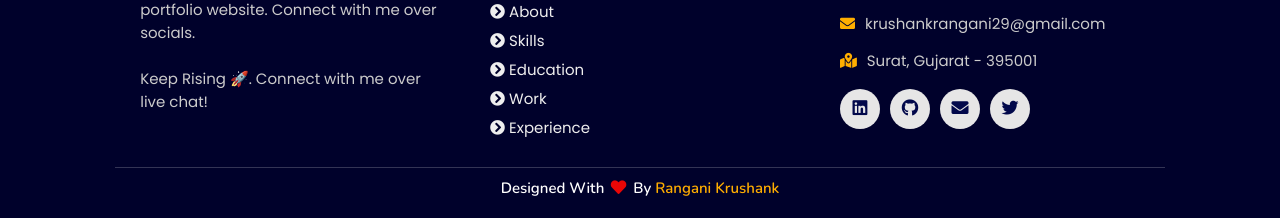
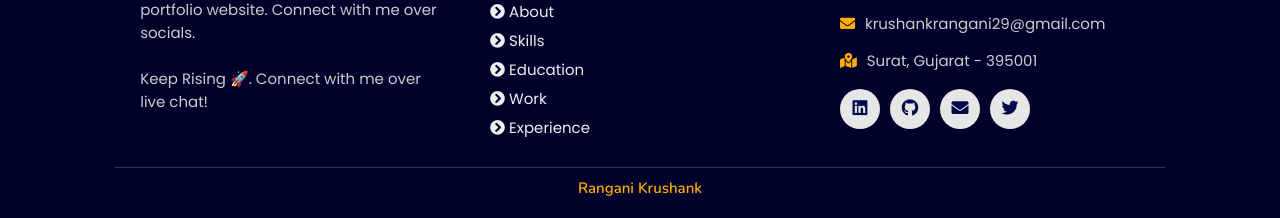
Before and after one commit to ranganikrushank/ranganikrushankportfolio, a plain HTML site: page index.html in a window 1280 px wide. Shown: the part 6221-6439 px from the top of the page. Drawn offline with nearby package versions, Linux system fonts and the light colour scheme.

Commit message:
Update index.html

```diff
--- a/index.html
+++ b/index.html
@@ -370,7 +370,7 @@
       </div>
   </div>
 
-  <h1 class="credit">Designed with <i class="fa fa-heart pulse"></i> by <a href="https://www.linkedin.com/in/ranganikrushank/"> Rangani Krushank</a></h1>
+  <h1 class="credit"><a href="https://www.linkedin.com/in/ranganikrushank/"> Rangani Krushank</a></h1>
 
 </section>
 <!-- footer section ends -->
```
